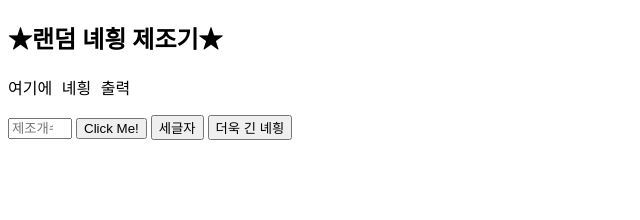
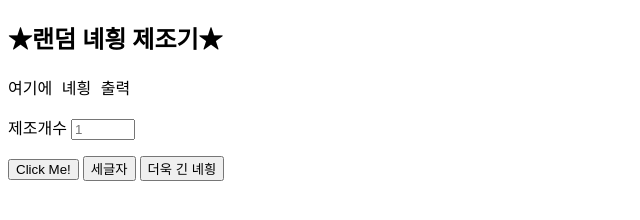
Before and after one commit to BEEPMan/nyehuing, a plain HTML site: page index.html in a window 1280 px wide. Shown: the whole page, without its empty margins (0-640 px from the left). Drawn offline with Linux system fonts and the light colour scheme.

Commit message:
Update index.html

```diff
--- a/index.html
+++ b/index.html
@@ -32,7 +32,7 @@ function bulkNyehuing(amount, length) {
 }
 </script>
 
-<input type="number" id="amount" min="1" max="300" placeholder="제조개수">
+<p>제조개수 <input type="number" id="amount" min="1" max="300" placeholder="1"></p>
 
 <button type="button" onclick='document.getElementById("demo").innerHTML = bulkNyehuing(document.getElementById("amount").value, 2)'>Click Me!</button>
 
```
